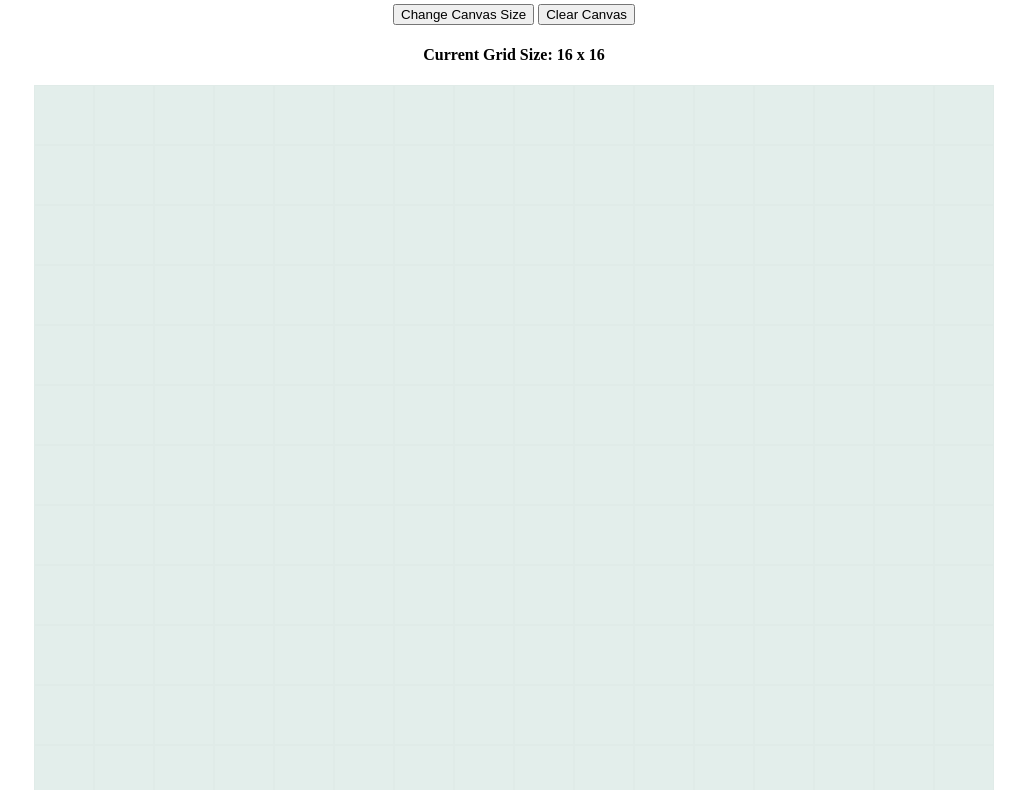
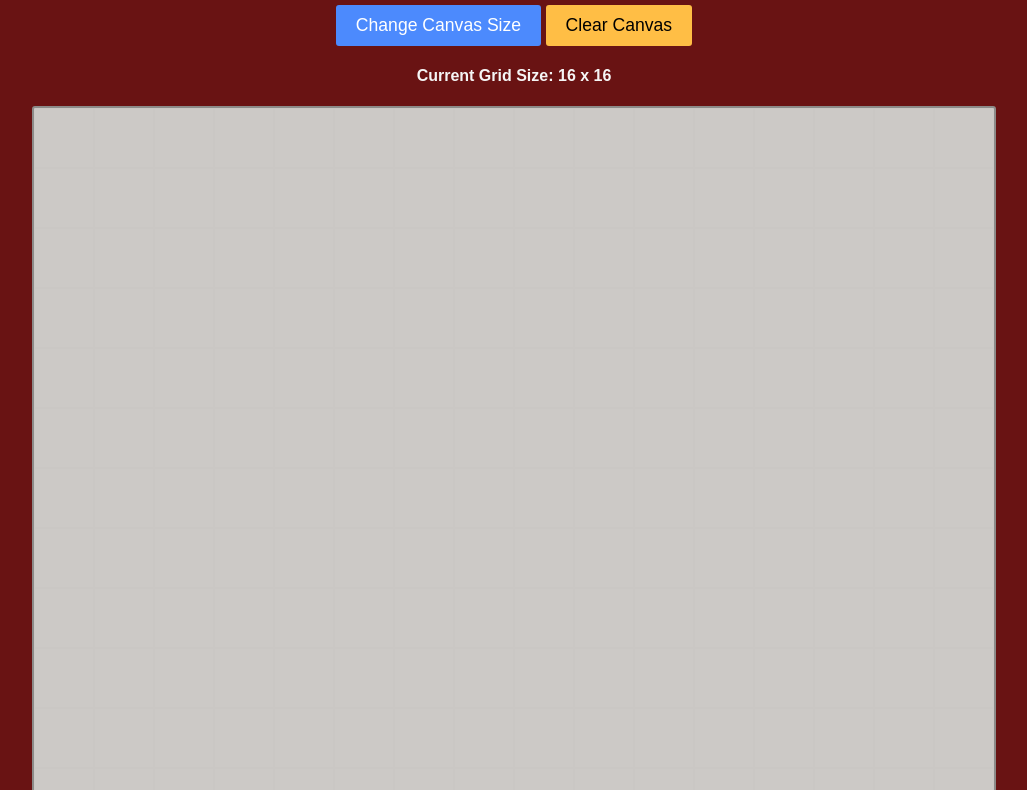
Before and after one commit to layne74/odin-Etch-a-Sketch, a plain HTML site: page index.html in a window 1280 px wide. Shown: the part 63-853 px from the top of the page, without its empty margins (126-1153 px from the left). Drawn offline with Linux system fonts and the light colour scheme.

Commit message:
refactoring and styling

```diff
--- a/css/style.css
+++ b/css/style.css
@@ -1,6 +1,16 @@
+* {
+    font-family: Arial, Helvetica, sans-serif;
+}
+
+body {
+    background-color: rgb(105, 19, 19);
+}
+
 h2,
-h4,#buttons{
+h4,
+#buttons {
     text-align: center;
+    color: whitesmoke;
 }
 
 #grid-container {
@@ -8,9 +18,40 @@ h4,#buttons{
     flex-wrap: wrap;
     margin: 0 auto;
     background-color: rgba(222, 235, 232, 0.849);
+    border: 2px solid rgba(0, 0, 0, 0.315);
+    border-radius: 3px;
 }
 
 .grid-block {
     box-sizing: border-box;
     border: 1px solid rgba(0, 0, 0, 0.010);
 }
+
+.colour_block {
+    background-color: rgb(85, 85, 85);
+}
+
+button {
+    padding: 10px 20px;
+    font-size: 1.1rem;
+    border: none;
+    border-radius: 3px;
+    transition: background-color 0.2s ease-in-out;
+}
+
+.blue-btn {
+    background-color: rgb(76, 138, 253);
+    color: white;
+}
+
+.blue-btn:hover {
+    background-color: rgb(118, 165, 252);;
+}
+
+.orange-btn {
+    background-color: rgb(255, 190, 69);
+}
+
+.orange-btn:hover {
+    background-color: rgb(253, 207, 122);
+}
--- a/index.html
+++ b/index.html
@@ -11,8 +11,8 @@
 <body>
     <h2>Odin Etch-a-Sketch</h2>
     <div id="buttons">
-        <button id="change_canvas_size_btn">Change Canvas Size</button>
-        <button id="clear_canvas_btn">Clear Canvas</button>
+        <button id="change_canvas_size_btn" class="blue-btn">Change Canvas Size</button>
+        <button id="clear_canvas_btn" class="orange-btn">Clear Canvas</button>
     </div>
     <h4>Current Grid Size: <span id="grid-size"></span></h4>
     <div id="grid-container"></div>
--- a/js/script.js
+++ b/js/script.js
@@ -5,11 +5,15 @@ const grid_size = document.querySelector("#grid-size");
 const change_canvas_size_btn = document.querySelector("#change_canvas_size_btn");
 const clear_canvas_btn = document.querySelector("#clear_canvas_btn");
 
+// Button event listeners
 change_canvas_size_btn.addEventListener("click", () => changeCanvasSize());
 clear_canvas_btn.addEventListener("click", () => generateGrid());
 
+// Holds the grid size after user sets it
+let currentGridSize;
 
-let currentGridSize;
+// Initial defalt Grid size (before user sets it)
+const DEFAULT_GRID_SIZE = 16;
 
 // Get new Grid size
 const changeCanvasSize = () => {
@@ -35,15 +39,11 @@ const changeCanvasSize = () => {
     generateGrid();
 };
 
-const clearGrid = () => {
+const generateGrid = () => {
     grid.innerHTML = "";
-};
-
-const generateGrid = () => {
-    clearGrid();
 
     // If a size has not been set, use the defualt size of 16 x 16
-    let gridSize = currentGridSize || 16;
+    let gridSize = currentGridSize || DEFAULT_GRID_SIZE;
 
     // Update the UI to reflect current grid size
     grid_size.innerText = `${gridSize} x ${gridSize}`;
@@ -60,7 +60,7 @@ const generateGrid = () => {
         // div.innerText = i; // Debugging
 
         div.addEventListener("mouseover", () => {
-            div.style.backgroundColor = "grey";
+            div.classList.add("colour_block")
         })
 
         div.style.height = 960 / gridSize + "px";
```
